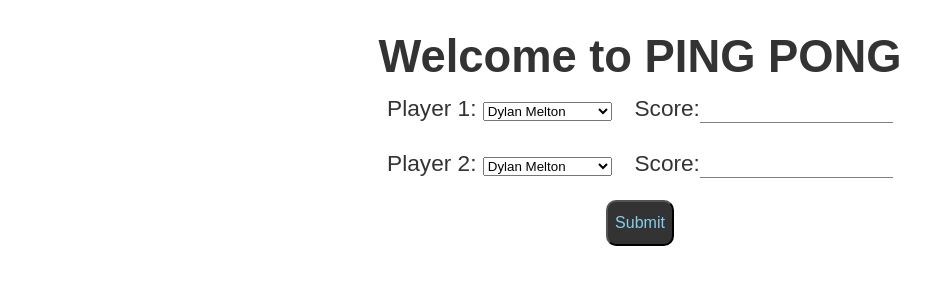
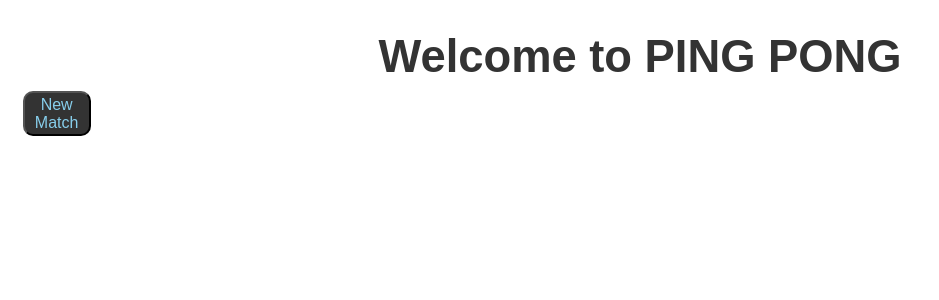
Before and after one commit to william-warren/ascent, a Django app: page /pingpong/ in a window 1280 px wide. Shown: the part 63-363 px from the top of the page, without its empty margins (0-939 px from the left). Run offline with Django 3.2, Linux system fonts and the light colour scheme; data that the repository does not hold is empty.

Commit message:
Users can record a match
Co-authored-by: Derek Stegall <dstegall@basecampcodingacademy.org>

```diff
--- a/pingpong/admin.py
+++ b/pingpong/admin.py
@@ -1,4 +1,6 @@
 from django.contrib import admin
 from pingpong.models import Match
-# Register your models here.
-admin.site.register(Match)
+
+@admin.register(Match)
+class MatchAdmin(admin.ModelAdmin):
+    pass
--- a/pingpong/templates/pingpong/home.html
+++ b/pingpong/templates/pingpong/home.html
@@ -6,53 +6,8 @@
 
 <form action="{% url 'pingpong:create-match' %}" method="POST">
 {% csrf_token %}
-<div class="style">
-    <label> Player 1:
-    <select name="player1" id="player1">
-        <option value="2">Dylan Melton</option>
-        <option value="3">Derek Stegall</option>
-        <option value="4">Gillian Floyd</option>
-        <option value="5">Patton Burge</option>
-        <option value="6">JD Gault</option>
-        <option value="7">Devin Booker</option>
-        <option value="8">Oscar Guzman</option>
-        <option value="9">Christian Guzman</option>
-        <option value="10">Angie Unda</option>
-        <option value="11">Dakota Nichols</option>
-        <option value="12">Destiny Malone</option>
-        <option value="13">William Warren</option>
-        <option value="14">Tyler Irving</option>
-    </select>
-    </label>
-    <label class="score"> Score:
-    <input type="number" name="player1_score">
-    </label>
-</div>
-<div class="style">
-    <label> Player 2:
-    <select name="player2" id="player2">
-        <option value="2">Dylan Melton</option>
-        <option value="3">Derek Stegall</option>
-        <option value="4">Gillian Floyd</option>
-        <option value="5">Patton Burge</option>
-        <option value="6">JD Gault</option>
-        <option value="7">Devin Booker</option>
-        <option value="8">Oscar Guzman</option>
-        <option value="9">Christian Guzman</option>
-        <option value="10">Angie Unda</option>
-        <option value="11">Dakota Nichols</option>
-        <option value="12">Destiny Malone</option>
-        <option value="13">William Warren</option>
-        <option value="14">Tyler Irving</option>
-    </select>
-    </label>
-    <label class="score"> Score:
-    <input type="number" name="player2_score">
-    </label>
-</div>
-<div class="make-pretty">
-    <button>Submit</button>
-</div>
+{{ form }}
+<button>New Match</button>
 </form>
 {% for match in matches  %}
 <div class='players'>
--- a/pingpong/urls.py
+++ b/pingpong/urls.py
@@ -5,5 +5,5 @@ app_name = "pingpong"
 
 urlpatterns = [
     path("", views.home, name="home"),
-    path("create/", views.create_match, name="create-match")
+    path("create/", views.MatchCreateView.as_view(), name="create-match"),
 ]
--- a/pingpong/views.py
+++ b/pingpong/views.py
@@ -1,29 +1,15 @@
 from django.shortcuts import render, redirect
+from django.views.generic import CreateView
+from django.urls import reverse_lazy
 from pingpong.models import Match
-from pingpong.forms import MatchForm
 
 
 def home(request):
     matches = Match.objects.all()
     return render(request, "pingpong/home.html", {"matches": matches})
 
-
-def create_match(request):
-    if request.method == "GET":
-        return render(request, "pingpong/home.html")
-    elif request.method == "POST":
-        form = MatchForm(request.POST)
-        if form.is_valid():
-            player1 = form.cleaned_data["player1"]
-            player2 = form.cleaned_data["player2"]
-            player1_score = form.cleaned_data["player1_score"]
-            player2_score = form.cleaned_data["player2_score"]
-            match = Match.objects.create(
-                player1_id=player1,
-                player2_id=player2,
-                player1_score=player1_score,
-                player2_score=player2_score,
-            )
-            return redirect("pingpong:home")
-        else:
-            return render(request, "pingpong/home.html", {"form": form})
+class MatchCreateView(CreateView):
+    model = Match
+    fields = ["player1", "player2", "player1_score", "player2_score"]
+    template_name = "pingpong/home.html"
+    success_url = reverse_lazy('pingpong:home')
```
Also changed, not shown: pingpong/forms.py (deleted, +0 -7 lines).
